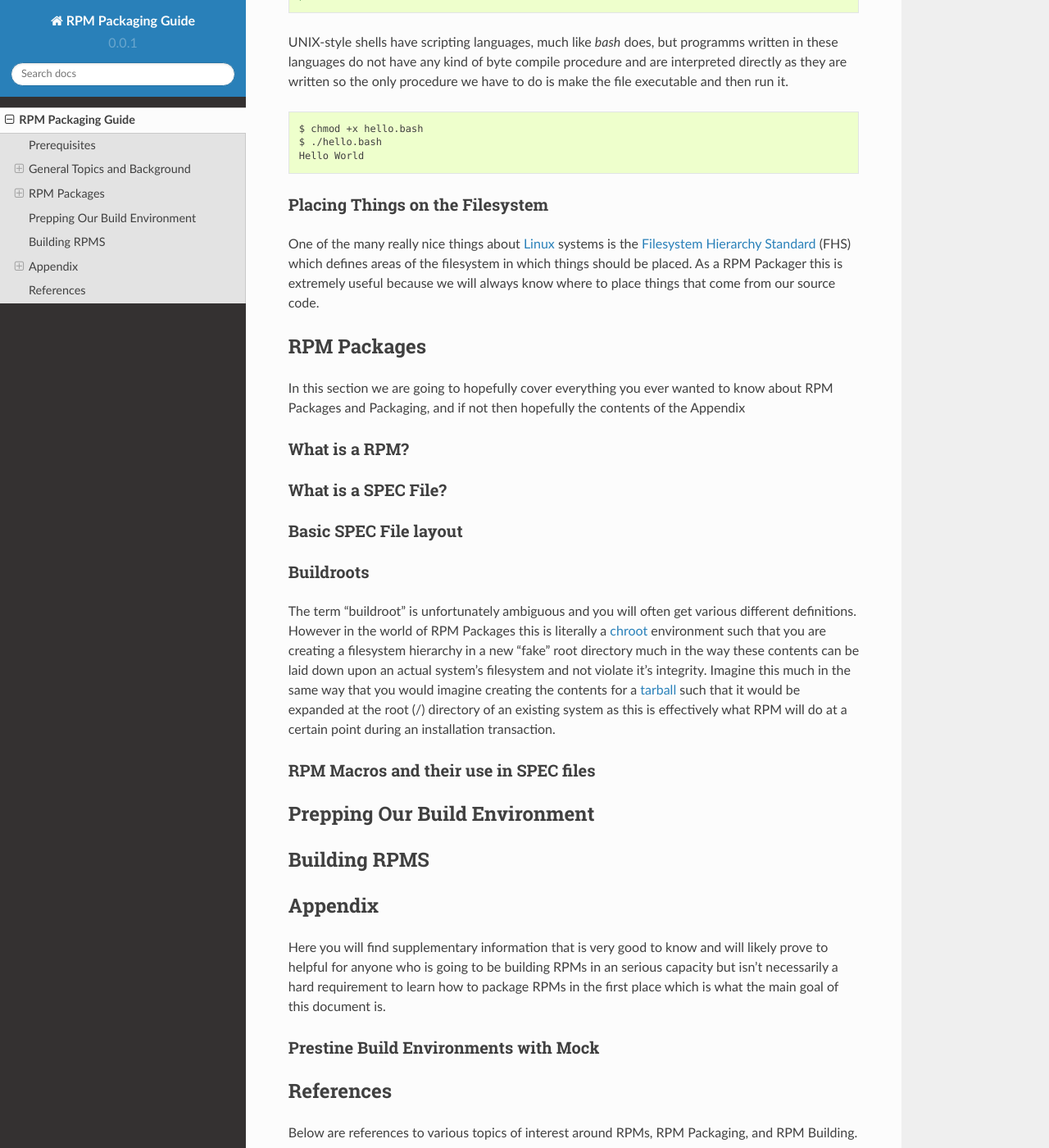
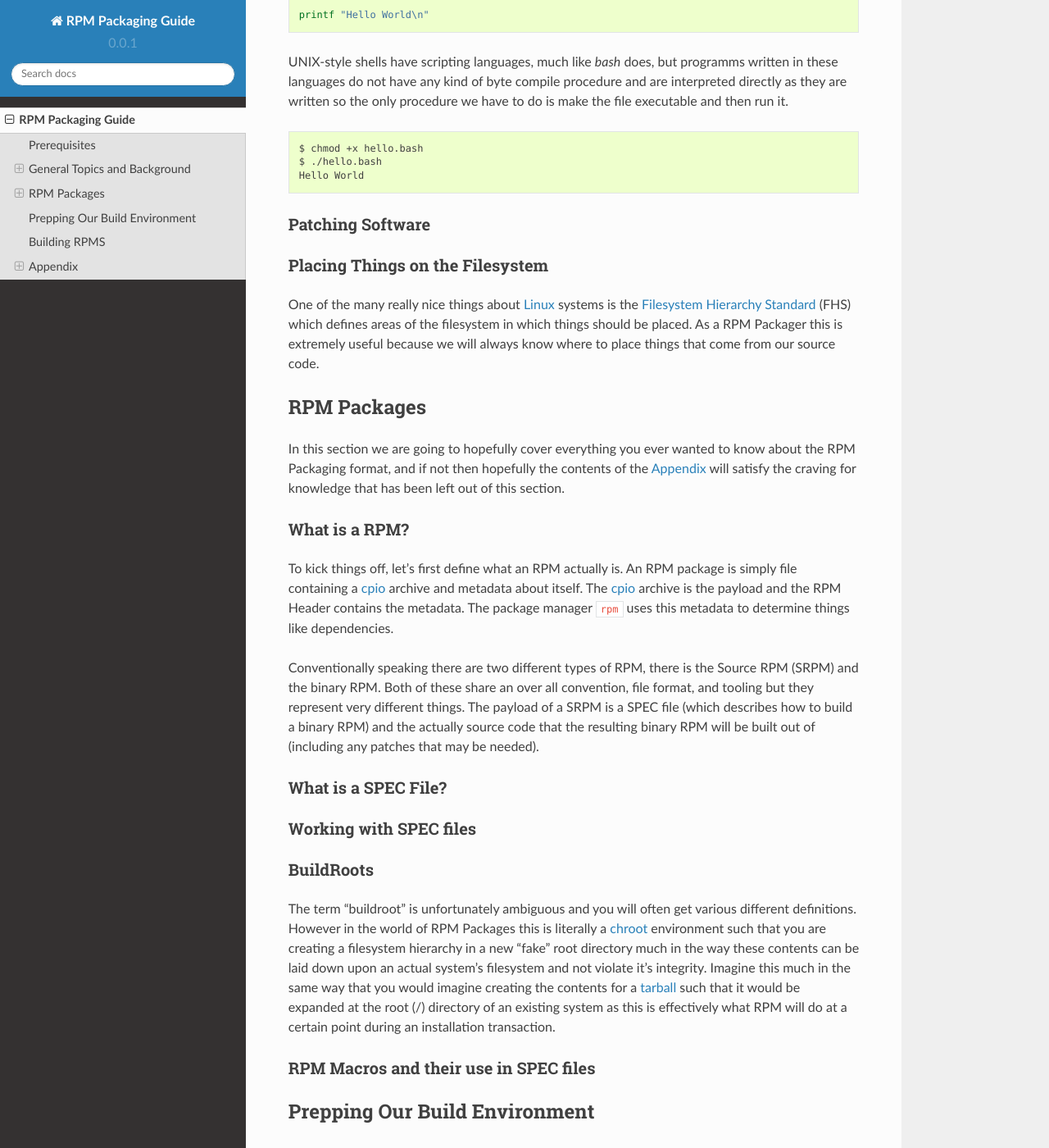
Before and after one commit to redhat-developer/rpm-packaging-guide, a Sphinx documentation site: the page built from source/rpm-guide.rst, in a window 1280 px wide and 1400 px high, scrolled down 7051 px. Shown: the whole window at 82% size. Built offline with Sphinx 7.4.7 and the Read the Docs theme 2.0.0, drawn with Linux system fonts in a browser that asks for light colours; some of the changed text lies outside the part shown.

Commit message:
add FIXMEs where they should be, start on RPM section, add Patching section
Signed-off-by: Adam Miller <maxamillion@fedoraproject.org>

```diff
--- a/source/rpm-guide.rst
+++ b/source/rpm-guide.rst
@@ -59,6 +59,7 @@
 * Building from source into an output artifact (what type of artifact will
   depend on the scenario and we will define what this means more specifically
   with examples).
+* Patching Software
 * Placing those output artifacts somewhere on the system that is useful within
   the `Filesystem Hierarchy Standard`_.
 
@@ -373,6 +374,10 @@
     $ ./hello.bash
     Hello World
 
+Patching Software
+-----------------
+
+.. FIXME
 
 
 Placing Things on the Filesystem
@@ -388,19 +393,37 @@
 ============
 
 In this section we are going to hopefully cover everything you ever wanted to
-know about RPM Packages and Packaging, and if not then hopefully the contents of
-the Appendix
+know about the RPM Packaging format, and if not then hopefully the contents of
+the :ref:`Appendix <appendix>` will satisfy the craving for knowledge that has
+been left out of this section.
 
 What is a RPM?
 --------------
 
+To kick things off, let's first define what an RPM actually is. An RPM package
+is simply file containing a `cpio`_ archive and metadata about itself. The
+`cpio`_ archive is the payload and the RPM Header contains the metadata. The
+package manager ``rpm`` uses this metadata to determine things like
+dependencies.
+
+Conventionally speaking there are two different types of RPM, there is the
+Source RPM (SRPM) and the binary RPM. Both of these share an over all
+convention, file format, and tooling but they represent very different things.
+The payload of a SRPM is a SPEC file (which describes how to build a binary RPM)
+and the actually source code that the resulting binary RPM will be built out of
+(including any patches that may be needed).
+
 What is a SPEC File?
 --------------------
 
-Basic SPEC File layout
-----------------------
+.. FIXME
 
-Buildroots
+Working with SPEC files
+-----------------------
+
+.. FIXME
+
+BuildRoots
 ----------
 
 The term "buildroot" is unfortunately ambiguous and you will often get various
@@ -451,10 +487,12 @@
 .. _Python: https://www.python.org/
 .. _Red Hat: https://www.redhat.com/en
 .. _bash: https://www.gnu.org/software/bash/
+.. _cpio: https://en.wikipedia.org/wiki/Cpio
 .. _Linux: https://en.wikipedia.org/wiki/Linux
 .. _GNU make: http://www.gnu.org/software/make/
 .. _chroot: https://en.wikipedia.org/wiki/Chroot
 .. _CPython: https://en.wikipedia.org/wiki/CPython
+.. _RPM Official Documentation: http://rpm.org/wiki/Docs
 .. _shebang: https://en.wikipedia.org/wiki/Shebang_%28Unix%29
 .. _tarball: https://en.wikipedia.org/wiki/Tar_%28computing%29
 .. _C: https://en.wikipedia.org/wiki/C_%28programming_language%29
```
Also changed, not shown: other parts of source/rpm-guide.rst (+15 -2 lines).
